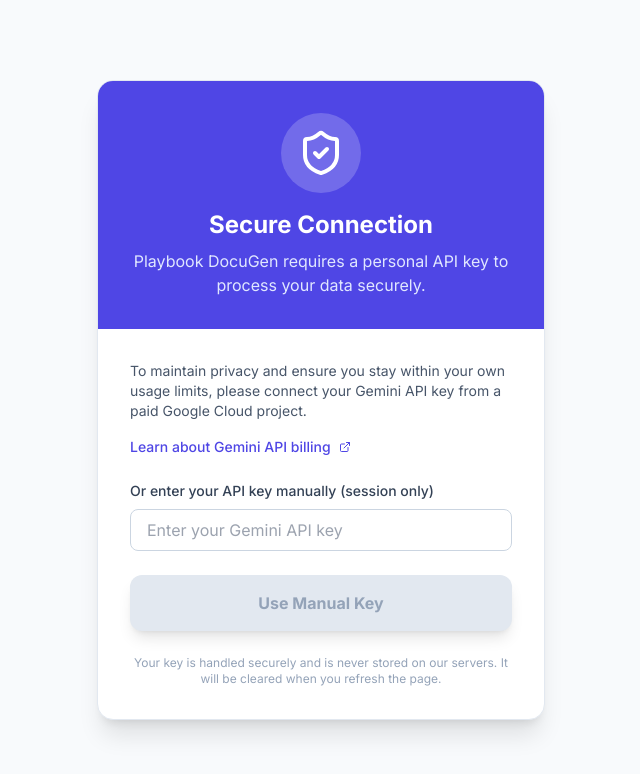
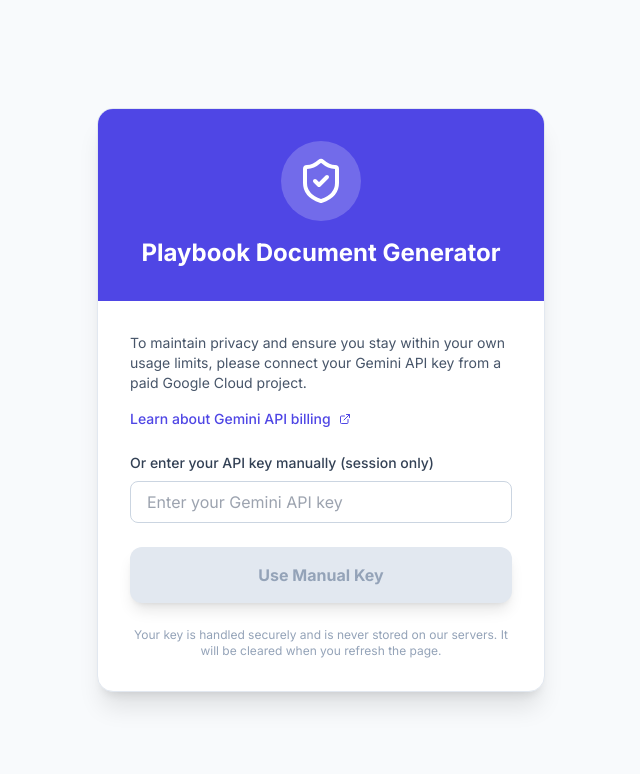
Before and after one commit to himanshudby/Playbook-to-PDF-Convertor, a React (Vite) app: page / in a window 1280 px wide. Both pictures are taken after a click on the button "Change Key". Shown: the top 774 px of the page, without its empty margins (319-959 px from the left). Built offline with nearby package versions, Linux system fonts and the light colour scheme; no server answers.

Commit message:
Update secure connection screen title to 'Playbook Document Generator'

```diff
--- a/App.tsx
+++ b/App.tsx
@@ -206,10 +206,7 @@
             <div className="bg-white/20 p-4 rounded-full mb-4">
               <ShieldCheck className="w-12 h-12" />
             </div>
-            <h1 className="text-2xl font-bold">Secure Connection</h1>
-            <p className="text-indigo-100 text-center mt-2">
-              Playbook DocuGen requires a personal API key to process your data securely.
-            </p>
+            <h1 className="text-2xl font-bold">Playbook Document Generator</h1>
           </div>
           <div className="p-8 space-y-6">
             <div className="text-sm text-slate-600 space-y-4">
--- a/index.html
+++ b/index.html
@@ -4,6 +4,7 @@
     <meta charset="UTF-8" />
     <meta name="viewport" content="width=device-width, initial-scale=1.0" />
     <title>Playbook to PDF Converter</title>
+    <!-- Build version: 2024-12-19 -->
     <script src="https://cdn.tailwindcss.com"></script>
     <script src="https://cdnjs.cloudflare.com/ajax/libs/html2pdf.js/0.10.1/html2pdf.bundle.min.js"></script>
     <link href="https://fonts.googleapis.com/css2?family=Inter:wght@300;400;500;600;700&display=swap" rel="stylesheet">
```
